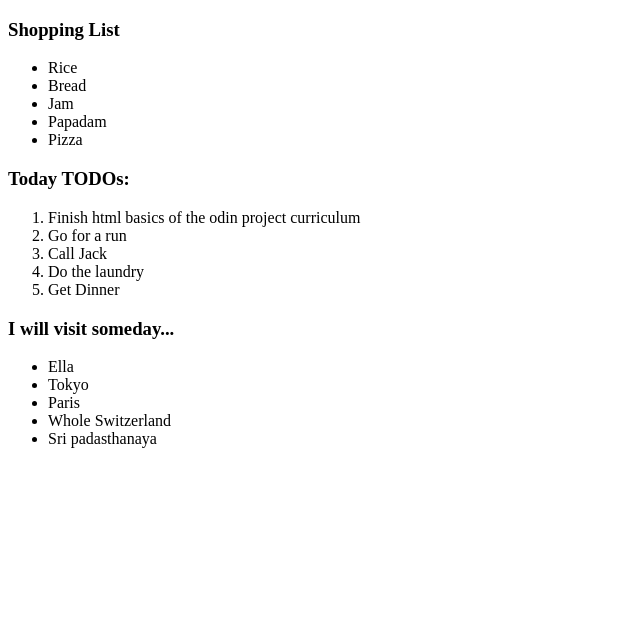
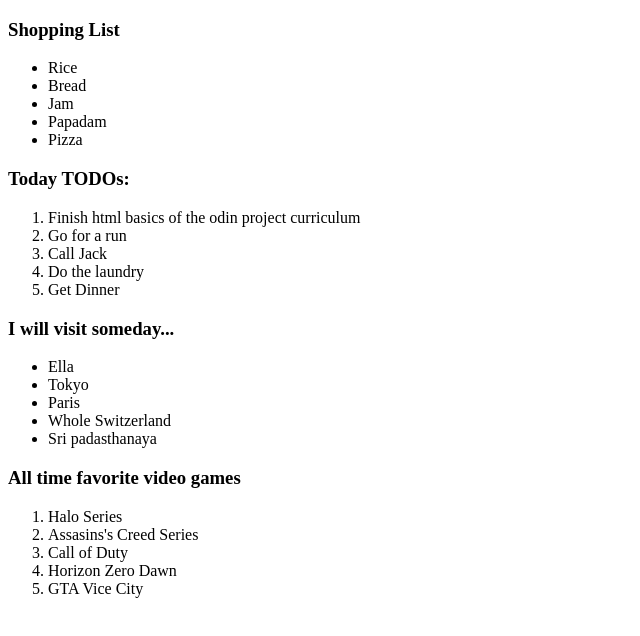
Before and after one commit to dulip-sameera/foundations, a plain HTML site: page html-boilerplate/list.html in a window 1280 px wide. Shown: the whole page, without its empty margins (0-640 px from the left). Drawn offline with Linux system fonts and the light colour scheme.

Commit message:
Added all time favorite video games to list.html

```diff
--- a/html-boilerplate/list.html
+++ b/html-boilerplate/list.html
@@ -33,5 +33,13 @@
             <li>Sri padasthanaya</li>
         </ul>
 
+        <h3>All time favorite video games</h3>
+        <ol>
+            <li>Halo Series</li>
+            <li>Assasins's Creed Series</li>
+            <li>Call of Duty</li>
+            <li>Horizon Zero Dawn</li>
+            <li>GTA Vice City</li>
+        </ol>
     </body>
 </html>
```
